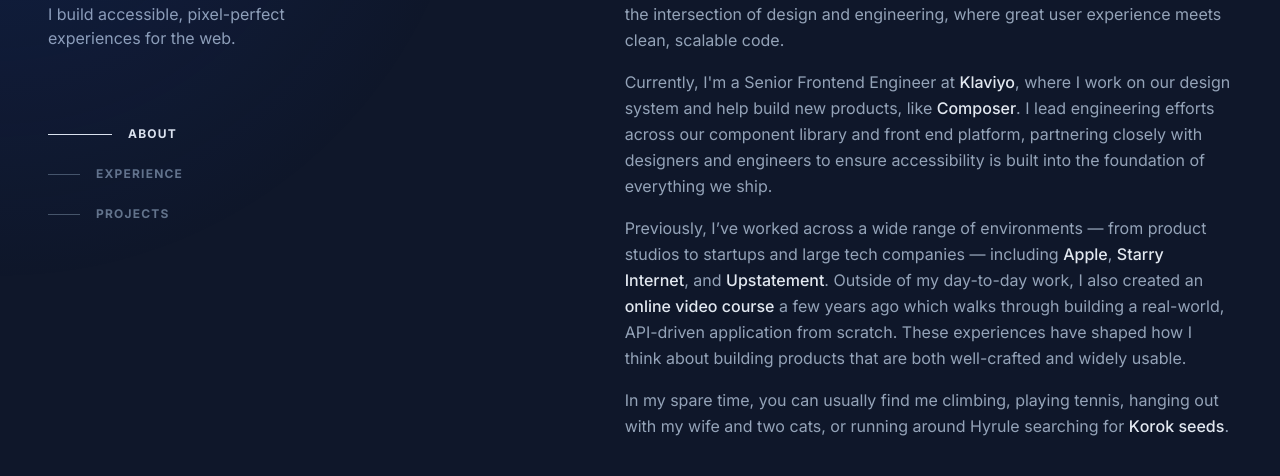
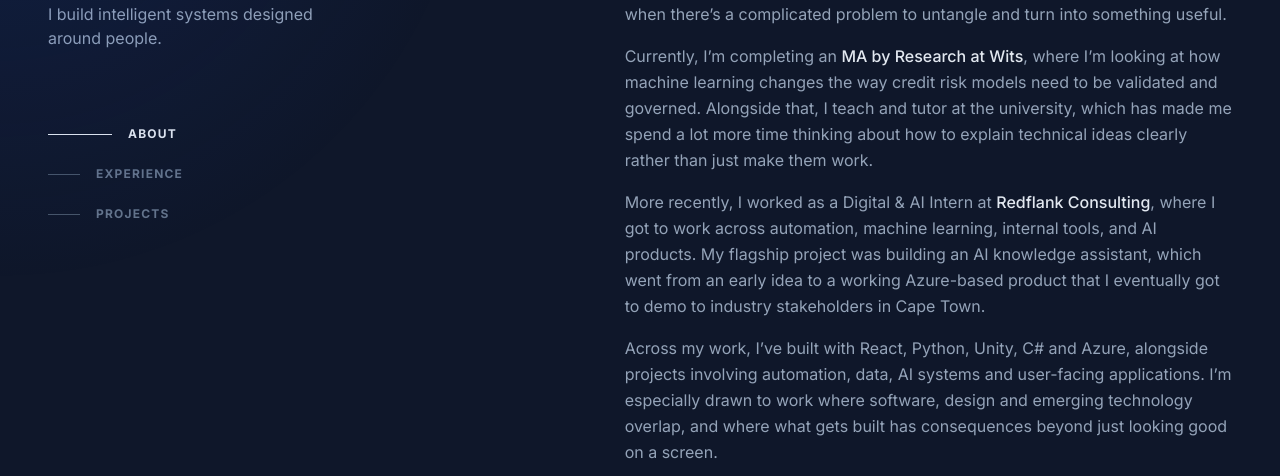
Before and after one commit to BlitzNoval/LiamMoodley, a React app in the folder v5-portfolio/: page / in a window 1280 px wide. Shown: the part 198-674 px from the top of the page. Built offline with nearby package versions, Linux system fonts and the light colour scheme.

Commit message:
Repaint spotlight on scroll; personalize About and site metadata
Spotlight tracked mousemove only, so scrolling detached the glow from
the cursor until the mouse moved again. Now also repaints on scroll
using the last known viewport coords.

Replace Brittany's placeholder identity with mine: name, title, tagline,
and About copy (Wits research, Redflank internship, tech stack, hobbies).

```diff
--- a/v5-portfolio/src/components/Spotlight.tsx
+++ b/v5-portfolio/src/components/Spotlight.tsx
@@ -10,19 +10,36 @@
     if (window.matchMedia('(prefers-reduced-motion: reduce)').matches) return;
 
     let raf = 0;
-    const onMove = (e: MouseEvent) => {
-      if (raf) return;
-      raf = requestAnimationFrame(() => {
-        raf = 0;
-        const el = ref.current;
-        if (!el) return;
-        el.style.background = `radial-gradient(600px circle at ${e.clientX}px ${e.clientY}px, rgba(29, 78, 216, 0.15), transparent 80%)`;
-      });
+    let x = 0;
+    let y = 0;
+
+    const paint = () => {
+      raf = 0;
+      const el = ref.current;
+      if (!el) return;
+      el.style.background = `radial-gradient(600px circle at ${x}px ${y}px, rgba(29, 78, 216, 0.15), transparent 80%)`;
     };
 
+    const schedule = () => {
+      if (raf) return;
+      raf = requestAnimationFrame(paint);
+    };
+
+    const onMove = (e: MouseEvent) => {
+      x = e.clientX;
+      y = e.clientY;
+      schedule();
+    };
+
+    // Scrolling doesn't fire mousemove but changes what's under the cursor.
+    // Repaint at the same viewport coords so the glow tracks the cursor.
+    const onScroll = () => schedule();
+
     window.addEventListener('mousemove', onMove);
+    window.addEventListener('scroll', onScroll, { passive: true });
     return () => {
       window.removeEventListener('mousemove', onMove);
+      window.removeEventListener('scroll', onScroll);
       if (raf) cancelAnimationFrame(raf);
     };
   }, []);
--- a/v5-portfolio/src/components/sections/About.tsx
+++ b/v5-portfolio/src/components/sections/About.tsx
@@ -1,5 +1,4 @@
 import { SectionHeading } from '../SectionHeading';
-import { Korok } from '../Korok';
 
 const linkClass = 'font-medium text-slate-200 hover:text-teal-300 focus-visible:text-teal-300';
 
@@ -13,86 +12,54 @@
       <SectionHeading id="about-heading" label="About" />
       <div>
         <p className="mb-4">
-          Hi there! I&apos;m Brittany, and I like building things. I&apos;m a frontend engineer with
-          expertise in crafting accessible, pixel-perfect user interfaces. I take pride in creating
-          thoughtful, inclusive products and have a sharp eye for the little details that separate
-          a good product from an exceptional one. I enjoy working most at the intersection of
-          design and engineering, where great user experience meets clean, scalable code.
+          Hi there! I&rsquo;m Liam, and I like building things, with access for everyone at heart.
+          I&rsquo;m a developer and researcher with a particular interest in AI, machine learning,
+          fintech, and the way technology actually gets used in the real world. I enjoy working
+          across both the technical and creative sides of projects, especially when there&rsquo;s a
+          complicated problem to untangle and turn into something useful.
         </p>
         <p className="mb-4">
-          Currently, I&apos;m a Senior Frontend Engineer at{' '}
+          Currently, I&rsquo;m completing an{' '}
           <a
             className={linkClass}
-            href="https://www.klaviyo.com/"
+            href="https://www.wits.ac.za/"
             target="_blank"
             rel="noreferrer noopener"
-            aria-label="Klaviyo (opens in a new tab)"
+            aria-label="University of the Witwatersrand (opens in a new tab)"
           >
-            Klaviyo
+            MA by Research at Wits
           </a>
-          , where I work on our design system and help build new products, like{' '}
+          , where I&rsquo;m looking at how machine learning changes the way credit risk models need
+          to be validated and governed. Alongside that, I teach and tutor at the university, which
+          has made me spend a lot more time thinking about how to explain technical ideas clearly
+          rather than just make them work.
+        </p>
+        <p className="mb-4">
+          More recently, I worked as a Digital &amp; AI Intern at{' '}
           <a
             className={linkClass}
-            href="https://www.klaviyo.com/composer"
+            href="https://www.redflank.co.za/"
             target="_blank"
             rel="noreferrer noopener"
-            aria-label="Composer (opens in a new tab)"
+            aria-label="Redflank Consulting (opens in a new tab)"
           >
-            Composer
+            Redflank Consulting
           </a>
-          . I lead engineering efforts across our component library and front end platform,
-          partnering closely with designers and engineers to ensure accessibility is built into the
-          foundation of everything we ship.
+          , where I got to work across automation, machine learning, internal tools, and AI
+          products. My flagship project was building an AI knowledge assistant, which went from an
+          early idea to a working Azure-based product that I eventually got to demo to industry
+          stakeholders in Cape Town.
         </p>
         <p className="mb-4">
-          Previously, I&rsquo;ve worked across a wide range of environments &mdash; from product
-          studios to startups and large tech companies &mdash; including{' '}
-          <a
-            className={linkClass}
-            href="https://www.apple.com/apple-music/"
-            target="_blank"
-            rel="noreferrer noopener"
-            aria-label="Apple (opens in a new tab)"
-          >
-            Apple
-          </a>
-          ,{' '}
-          <a
-            className={linkClass}
-            href="https://starry.com/"
-            target="_blank"
-            rel="noreferrer noopener"
-            aria-label="Starry Internet (opens in a new tab)"
-          >
-            Starry Internet
-          </a>
-          , and{' '}
-          <a
-            className={linkClass}
-            href="https://upstatement.com/"
-            target="_blank"
-            rel="noreferrer noopener"
-            aria-label="Upstatement (opens in a new tab)"
-          >
-            Upstatement
-          </a>
-          . Outside of my day-to-day work, I also created an{' '}
-          <a
-            className={linkClass}
-            href="https://www.newline.co/courses/build-a-spotify-connected-app"
-            target="_blank"
-            rel="noreferrer noopener"
-            aria-label="online video course (opens in a new tab)"
-          >
-            online video course
-          </a>{' '}
-          a few years ago which walks through building a real-world, API-driven application from
-          scratch. These experiences have shaped how I think about building products that are both
-          well-crafted and widely usable.
+          Across my work, I&rsquo;ve built with React, Python, Unity, C# and Azure, alongside
+          projects involving automation, data, AI systems and user-facing applications. I&rsquo;m
+          especially drawn to work where software, design and emerging technology overlap, and
+          where what gets built has consequences beyond just looking good on a screen.
         </p>
         <p>
-          In my spare time, you can usually find me climbing, playing tennis, hanging out with my
-          wife and two cats, or running around Hyrule searching for <Korok />.
+          Outside of work, I&rsquo;m really into art, playing violin, gaming both as a player and
+          developer, and sports like ultimate frisbee and hiking. Those interests are a big part of
+          how I think about creativity, interaction and the kinds of experiences I enjoy making.
         </p>
       </div>
     </section>
--- a/v5-portfolio/src/data/site.ts
+++ b/v5-portfolio/src/data/site.ts
@@ -1,9 +1,9 @@
 export const site = {
-  name: 'Brittany Chiang',
-  title: 'Frontend Engineer',
-  tagline: 'I build accessible, pixel-perfect experiences for the web.',
+  name: 'Liam Moodley',
+  title: 'Developer & Researcher',
+  tagline: 'I build intelligent systems designed around people.',
   description:
-    'Brittany Chiang is a software engineer who builds accessible, inclusive products and digital experiences for the web.',
+    'Liam Moodley is a developer and researcher working across AI, machine learning, fintech, and human-centred software.',
   resumeUrl: '/resume.pdf',
 };
 
```
